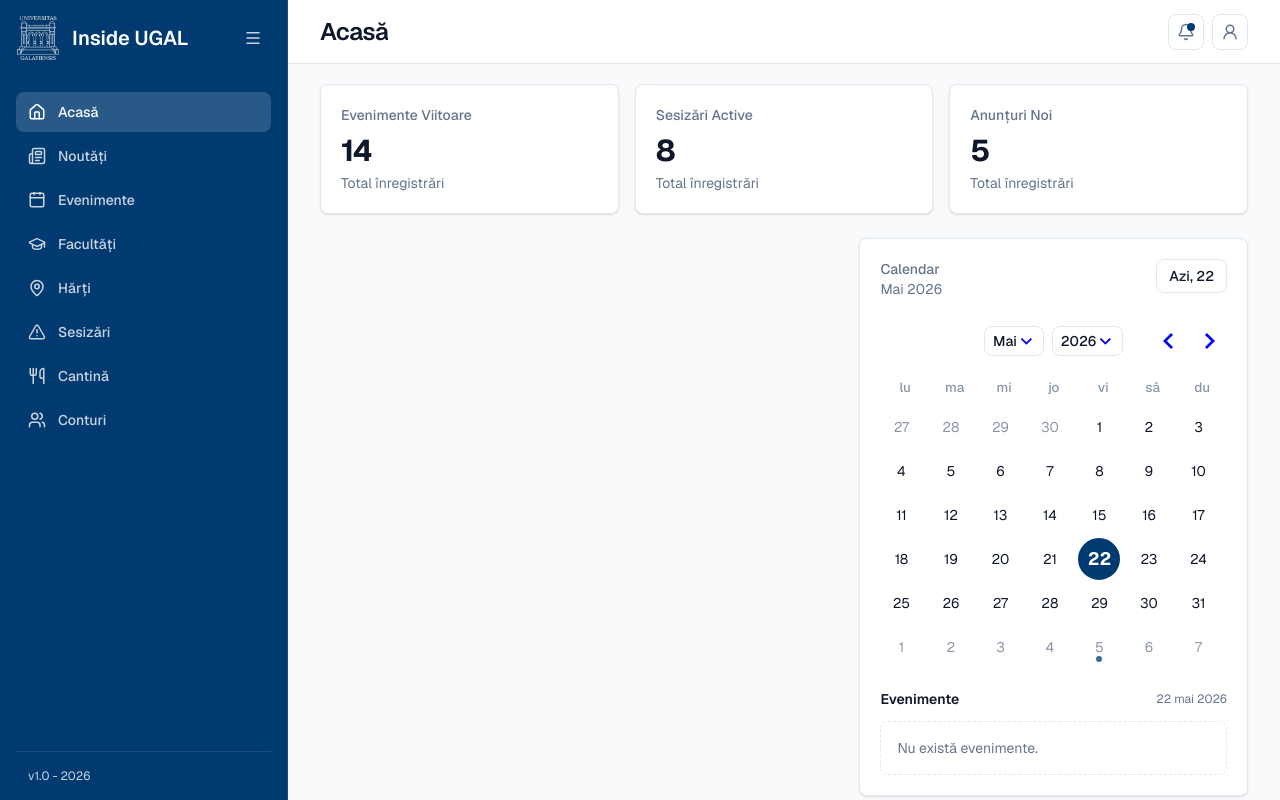
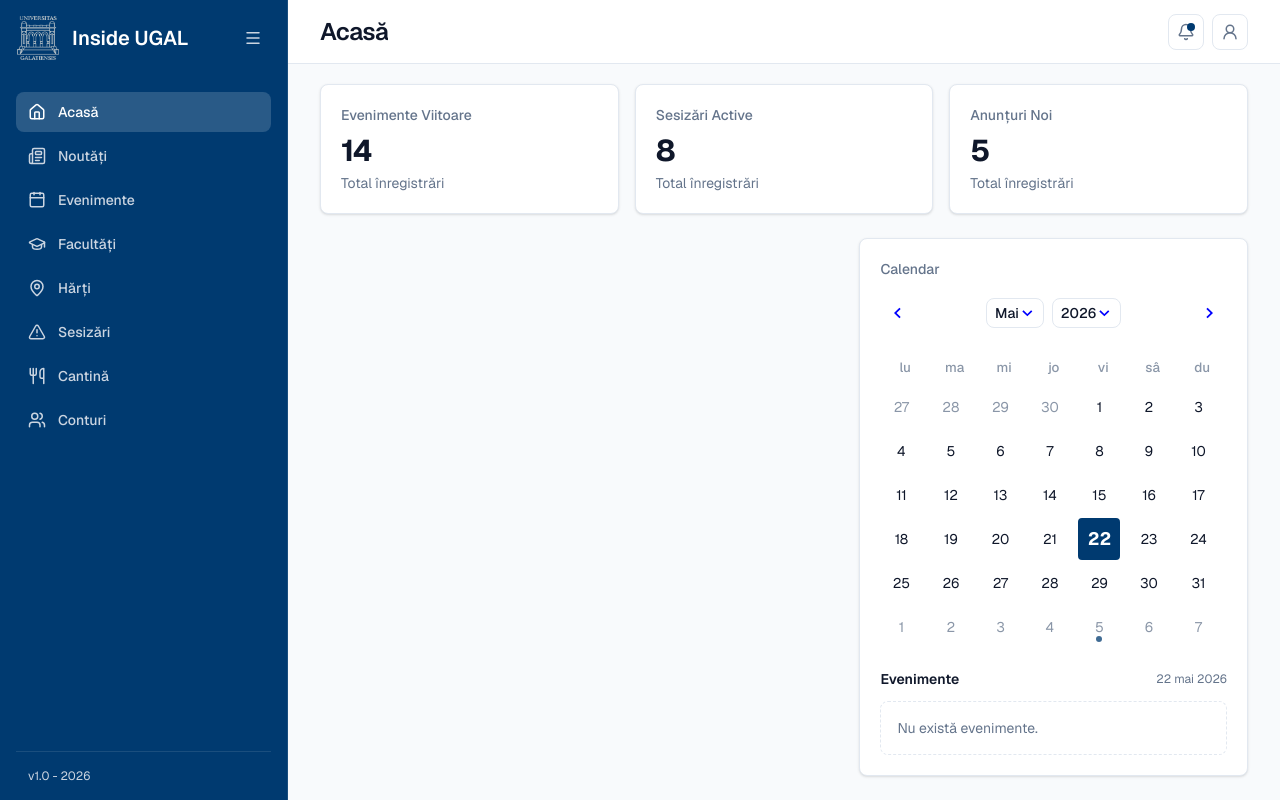
Before and after one commit to alexurrc18/InsideUGAL, a Next.js app in the folder Frontend/Dashboard/dashboard-insideugal/: page / in a window 1280 px wide. Built offline with nearby package versions, Linux system fonts and the light colour scheme.

Commit message:
Am modificat calendarul si tag-ul <img>

```diff
--- a/Frontend/Dashboard/dashboard-insideugal/app/components/ui/Calendar.tsx
+++ b/Frontend/Dashboard/dashboard-insideugal/app/components/ui/Calendar.tsx
@@ -16,36 +16,48 @@ export function Calendar({ className, classNames, ...props }: CalendarProps) {
   return (
     <DayPicker
       className={joinClasses(
-        "text-foreground [--rdp-accent-color:var(--brand)] [--rdp-accent-background-color:color-mix(in_srgb,var(--brand)_12%,white)] [--rdp-day-height:2.4rem] [--rdp-day-width:2.4rem] [--rdp-day_button-height:2.25rem] [--rdp-day_button-width:2.25rem] [--rdp-day_button-border-radius:0.5rem] [&_.rdp-selected_.rdp-day_button]:border-brand [&_.rdp-selected_.rdp-day_button]:bg-brand [&_.rdp-selected_.rdp-day_button]:text-white",
+        "text-foreground [--rdp-accent-color:var(--brand)] [--rdp-accent-background-color:color-mix(in_srgb,var(--brand)_12%,white)] [--rdp-day-height:2.4rem] [--rdp-day-width:2.4rem] [--rdp-day_button-height:2.25rem] [--rdp-day_button-width:2.25rem] [--rdp-day_button-border-radius:0.25rem] [&_.rdp-selected_.rdp-day_button]:rounded-sm [&_.rdp-selected_.rdp-day_button]:border-brand [&_.rdp-selected_.rdp-day_button]:bg-brand [&_.rdp-selected_.rdp-day_button]:text-white",
         className,
       )}
       classNames={{
         root: joinClasses(defaultClassNames.root, "w-full"),
         months: joinClasses(defaultClassNames.months, "max-w-none justify-center"),
         month: joinClasses(defaultClassNames.month, "w-full"),
-        month_caption: joinClasses(defaultClassNames.month_caption, "mb-2 items-center justify-center text-sm font-semibold"),
-        dropdowns: joinClasses(defaultClassNames.dropdowns, "gap-2"),
+
+        // Centrare titlu și creare context relativ pentru săgețile absolute
+        month_caption: joinClasses(
+          defaultClassNames.month_caption,
+          "relative flex mb-4 h-9 items-center justify-center text-sm font-semibold"
+        ),
+
+        dropdowns: joinClasses(defaultClassNames.dropdowns, "gap-2 justify-center mx-auto"),
         dropdown_root: joinClasses(
           defaultClassNames.dropdown_root,
           "rounded-lg border border-border bg-card px-2 py-1 text-sm font-medium text-foreground transition-colors hover:bg-background",
         ),
         caption_label: joinClasses(defaultClassNames.caption_label, "capitalize"),
-        nav: joinClasses(defaultClassNames.nav, "gap-1"),
+
+        // Întinde bara de navigare pe toată lățimea pentru a izola butoanele în margini
+        nav: joinClasses(
+          defaultClassNames.nav,
+          "absolute inset-x-0 top-0 flex items-center justify-between pointer-events-none z-10"
+        ),
         button_previous: joinClasses(
           defaultClassNames.button_previous,
-          "rounded-lg border border-border text-muted transition-colors hover:bg-background hover:text-foreground",
+          "p-1.5 rounded-lg border border-border text-muted transition-colors hover:bg-background hover:text-foreground pointer-events-auto",
         ),
         button_next: joinClasses(
           defaultClassNames.button_next,
-          "rounded-lg border border-border text-muted transition-colors hover:bg-background hover:text-foreground",
+          "p-1.5 rounded-lg border border-border text-muted transition-colors hover:bg-background hover:text-foreground pointer-events-auto",
         ),
-        chevron: joinClasses(defaultClassNames.chevron, "fill-brand"),
+
+        chevron: joinClasses(defaultClassNames.chevron, "fill-brand h-4 w-4"),
         month_grid: joinClasses(defaultClassNames.month_grid, "mx-auto w-full table-fixed border-separate border-spacing-1"),
         weekday: joinClasses(defaultClassNames.weekday, "py-2 text-xs font-medium text-muted opacity-100"),
         day: joinClasses(defaultClassNames.day, "relative p-0 text-center text-sm"),
         day_button: joinClasses(
           defaultClassNames.day_button,
-          "mx-auto rounded-lg border-0 transition-colors hover:bg-background focus-visible:outline-none focus-visible:ring-2 focus-visible:ring-brand/40",
+          "mx-auto rounded-sm border-0 transition-colors hover:bg-background focus-visible:outline-none focus-visible:ring-2 focus-visible:ring-brand/40",
         ),
         outside: joinClasses(defaultClassNames.outside, "text-muted opacity-45"),
         today: joinClasses(defaultClassNames.today, "font-semibold text-brand"),
--- a/Frontend/Dashboard/dashboard-insideugal/app/components/ui/DashboardCalendar.tsx
+++ b/Frontend/Dashboard/dashboard-insideugal/app/components/ui/DashboardCalendar.tsx
@@ -8,7 +8,6 @@ import { ro } from "react-day-picker/locale";
 import {
   Card,
   CardContent,
-  CardDescription,
   CardHeader,
   CardTitle,
 } from "./Card";
@@ -68,21 +67,19 @@ export default function DashboardCalendar({ events = [] }: DashboardCalendarProp
     () => Object.keys(eventsByDate).map((dateKey) => parseDateKey(dateKey)),
     [eventsByDate],
   );
-  const monthLabel = new Intl.DateTimeFormat("ro-RO", {
-    month: "long",
-    year: "numeric",
-  }).format(selectedDate ?? today);
   const startMonth = useMemo(() => new Date(today.getFullYear() - 6, 0, 1), [today]);
   const endMonth = useMemo(() => new Date(today.getFullYear() + 6, 11, 31), [today]);
+
   const EventDayButton = ({ day, modifiers, className, style, ...props }: DayButtonProps) => {
     const hasEvent = eventDates.has(toDateKey(day.date));
     const selectedClasses = modifiers.selected
       ? "bg-brand text-white hover:bg-brand"
       : "";
     const selectedStyle: CSSProperties | undefined = modifiers.selected
-      ? {
+        ? {
           backgroundColor: "var(--brand)",
           borderColor: "var(--brand)",
+          borderRadius: "0.25rem",
           color: "#ffffff",
         }
       : undefined;
@@ -91,7 +88,7 @@ export default function DashboardCalendar({ events = [] }: DashboardCalendarProp
       <button
         {...props}
         style={{ ...style, ...selectedStyle }}
-        className={`${className ?? ""} ${selectedClasses} ${hasEvent ? "relative" : ""}`}
+        className={`${className ?? ""} ${selectedClasses} ${hasEvent ? "relative" : ""} h-[2.25rem] w-[2.25rem] rounded-sm`}
       >
         <span className="relative z-10">{day.date.getDate()}</span>
         {hasEvent && (
@@ -107,16 +104,8 @@ export default function DashboardCalendar({ events = [] }: DashboardCalendarProp
 
   return (
     <Card>
-      <CardHeader>
-        <div className="flex items-start justify-between gap-4">
-          <div>
-            <CardTitle>Calendar</CardTitle>
-            <CardDescription className="capitalize">{monthLabel}</CardDescription>
-          </div>
-          <div className="rounded-lg border border-border px-3 py-1.5 text-sm font-medium text-foreground">
-            Azi, {today.getDate()}
-          </div>
-        </div>
+      <CardHeader className="pb-3">
+        <CardTitle>Calendar</CardTitle>
       </CardHeader>
       <CardContent>
         <Calendar
@@ -124,7 +113,7 @@ export default function DashboardCalendar({ events = [] }: DashboardCalendarProp
           selected={selectedDate}
           onSelect={setSelectedDate}
           captionLayout="dropdown"
-          navLayout="after"
+          // Am eliminat navLayout="after" pentru a permite poziționarea corectă a săgeților în margini
           startMonth={startMonth}
           endMonth={endMonth}
           fixedWeeks
--- a/Frontend/Dashboard/dashboard-insideugal/app/noutati/page.tsx
+++ b/Frontend/Dashboard/dashboard-insideugal/app/noutati/page.tsx
@@ -1,6 +1,7 @@
 // app/noutati/page.tsx
 "use client";
 
+import Image from 'next/image';
 import React, { useState } from 'react';
 import { mockAnnouncements, Announcement } from '../data/announcements';
 import Table, { Column } from '../components/ui/Table';
@@ -104,7 +105,16 @@ export default function Page() {
         {selectedItem && (
           <div className="space-y-4 text-sm text-foreground">
             {selectedItem.thumbnail && (
-              <img src={selectedItem.thumbnail} alt={selectedItem.title} className="w-full h-48 object-cover rounded-xl border border-border" />
+              <div className="relative h-48 w-full overflow-hidden rounded-xl border border-border">
+                <Image
+                  src={selectedItem.thumbnail}
+                  alt={selectedItem.title}
+                  fill
+                  sizes="(max-width: 768px) 100vw, 512px"
+                  className="object-cover"
+                  unoptimized={selectedItem.thumbnail.startsWith('data:')}
+                />
+              </div>
             )}
             <div>
               <h4 className="text-lg font-bold">{selectedItem.title}</h4>
@@ -162,7 +172,14 @@ export default function Page() {
               />
               {formState.thumbnail && (
                 <div className="mt-1 relative w-32 h-20 rounded-md overflow-hidden border border-border">
-                  <img src={formState.thumbnail} alt="Preview" className="w-full h-full object-cover" />
+                  <Image
+                    src={formState.thumbnail}
+                    alt="Preview"
+                    fill
+                    sizes="128px"
+                    className="object-cover"
+                    unoptimized={formState.thumbnail.startsWith('data:')}
+                  />
                   <button
                     type="button"
                     onClick={() => setFormState(prev => ({ ...prev, thumbnail: '' }))}
```
